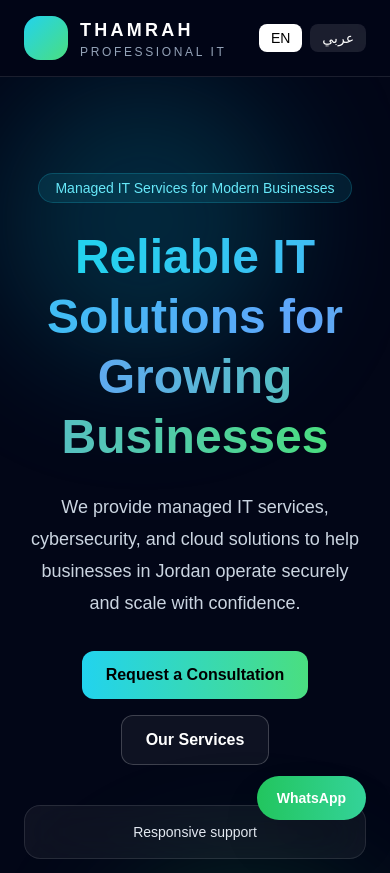
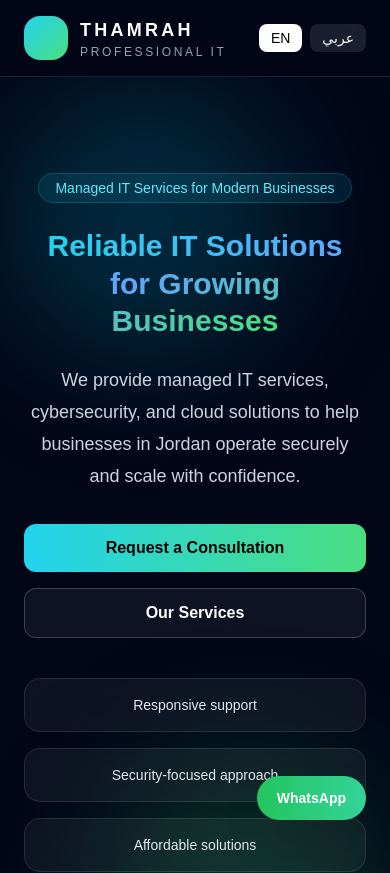
Before and after one commit to milad-stack/ThamrahPro, a Next.js app: page / in a window 390 px wide. Shown: the top 873 px of the page. Built offline with nearby package versions, Linux system fonts and the light colour scheme.

Commit message:
improve mobile buttons layout

```diff
--- a/app/page.js
+++ b/app/page.js
@@ -375,7 +375,7 @@ export default function ThamrahPremium() {
           <div className="inline-flex rounded-full border border-cyan-400/20 bg-cyan-400/10 px-4 py-1 text-sm text-cyan-300">
             {t.badge}
           </div>
-          <h1 className="mt-6 text-5xl font-bold leading-tight md:text-6xl">
+          <h1 className="mt-6 text-3xl sm:text-4xl md:text-5xl lg:text-6xl font-bold leading-tight">
             <span className="bg-gradient-to-r from-cyan-400 via-blue-400 to-green-400 bg-clip-text text-transparent">
               {t.heroTitle}
             </span>
@@ -383,7 +383,7 @@ export default function ThamrahPremium() {
           <p className="mx-auto mt-6 max-w-3xl text-lg leading-8 text-slate-300">
             {t.heroText}
           </p>
-          <div className="mt-8 flex flex-wrap justify-center gap-4">
+          <div className="mt-8 flex flex-col sm:flex-row justify-center gap-4">
 
 		<a href="#contact" className="rounded-xl bg-gradient-to-r from-cyan-400 to-green-400 px-6 py-3 font-semibold text-black transition hover:scale-105 inline-block">
  			 {t.cta1}
```
